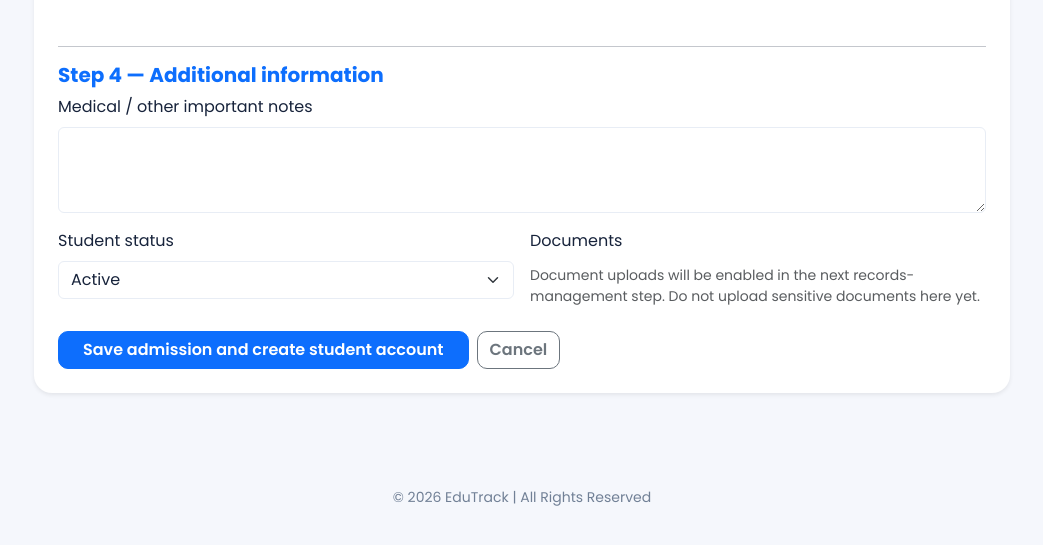
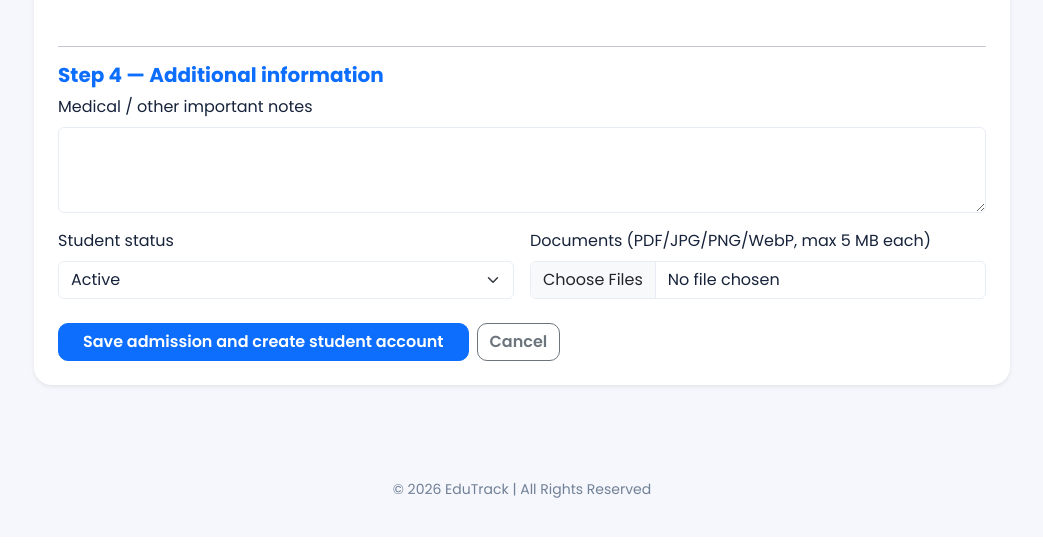
Before and after one commit to alpha00045/EduTrack, a Flask app: template templates/organizations/add_student.html in a window 1280 px wide. Shown: the part 1444-1989 px from the top of the page, without its empty margins (118-1161 px from the left). After the commit the page ends 1942 px from the top, so only its background shows below. Run offline with Flask 3, Linux system fonts and the light colour scheme; the template is opened without the code that fills it, so the values that code supplies are empty; parts of the project's set-up code (start-up, migrations or seed data) failed here and were passed over; some libraries are stand-ins or nearby versions.

Commit message:
Enable student document upload in admission form

```diff
--- a/templates/organizations/add_student.html
+++ b/templates/organizations/add_student.html
@@ -62,7 +62,7 @@
     <div class="row g-3 mb-4">
       <div class="col-12"><label class="form-label">Medical / other important notes</label><textarea class="form-control" name="notes" rows="3" maxlength="2000"></textarea></div>
       <div class="col-md-6"><label class="form-label">Student status</label><select class="form-select" name="student_status"><option>Active</option><option>Transferred</option><option>Graduated</option><option>Inactive</option></select></div>
-      <div class="col-md-6"><label class="form-label">Documents</label><p class="form-text mb-0">Document uploads will be enabled in the next records-management step. Do not upload sensitive documents here yet.</p></div>
+      <div class="col-md-6"><label class="form-label">Documents (PDF/JPG/PNG/WebP, max 5 MB each)</label><input class="form-control" type="file" name="documents" accept=".pdf,.jpg,.jpeg,.png,.webp,application/pdf,image/jpeg,image/png,image/webp" multiple></div>
     </div>
     <div class="alert alert-info small">A student portal username and temporary password will be generated. The password is displayed once to the organization admin; no email or SMS will be sent.</div>
     <div class="d-flex gap-2"><button class="btn btn-primary px-4" type="submit">Save admission and create student account</button><a class="btn btn-outline-secondary" href="{{ url_for('organization_students') }}">Cancel</a></div>
```
